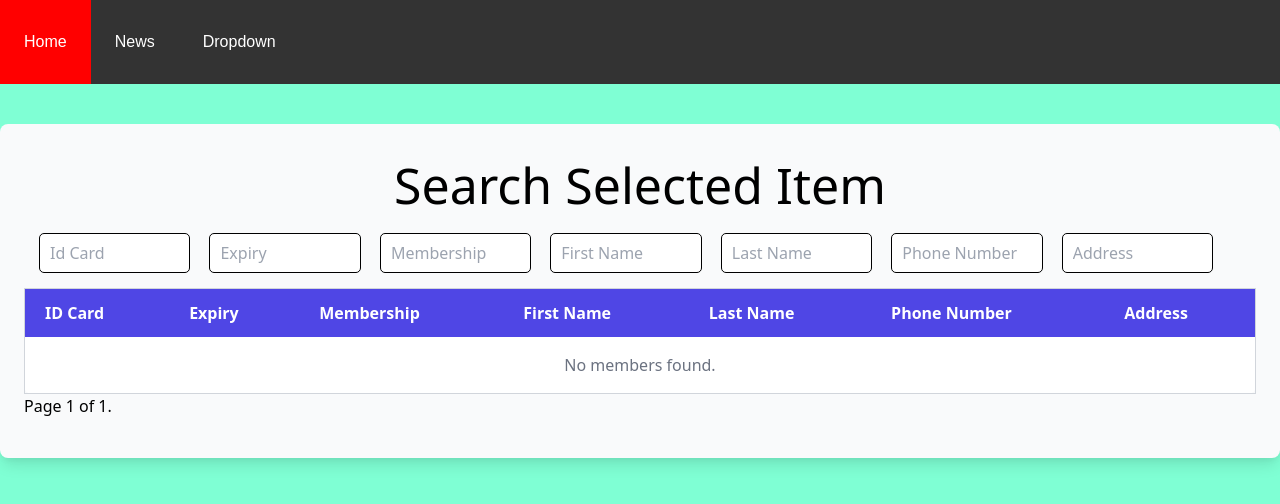
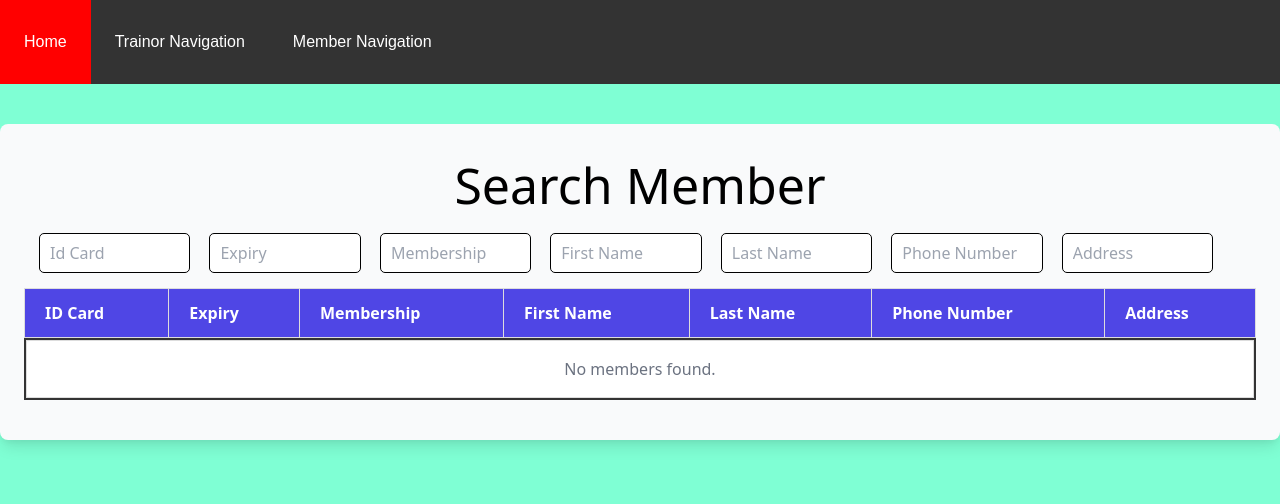
Before and after one commit to francisganapin/Django_gym_system, a Django app: page /member in a window 1280 px wide. Shown: the top 504 px of the page. Run offline with Django 4.2, Linux system fonts and the light colour scheme; lists and menus that the app fills with data are empty.

Commit message:
commit aug 17

```diff
--- a/gym_function/urls.py
+++ b/gym_function/urls.py
@@ -1,12 +1,15 @@
 from django.urls import path
-from .views import showMember_views,addMember_views
+from .views import showMember_views,addMember_views,updateMember_views,deleteMember_views
 from django.conf.urls.static import static
 from django.conf import settings
 
 urlpatterns = [
 
     path('member',showMember_views,name='showMember_views'),
-    path('add_member',addMember_views,name='addMember_views')
+    path('add_member',addMember_views,name='addMember_views'),
+    path('update_member',updateMember_views,name='updateMember_views'),
+    path('delete_member',deleteMember_views,name='deleteMember_views')
+
 ]
 
 if settings.DEBUG:
--- a/gym_function/views.py
+++ b/gym_function/views.py
@@ -1,21 +1,43 @@
-from django.shortcuts import render,redirect
+from django.shortcuts import render,redirect,get_object_or_404
 from gym_function.models import gym_members
-from .forms import RegisterFormMember
-from django.core.paginator import Paginator
+from .forms import RegisterFormMember,UpdateFormMember
+import mysql.connector
 
 # Create your views here.
 
 def showMember_views(request):
+    members = gym_members.objects.all()  # Fetch all members
+    return render(request, 'index.html', {"members": members})
 
 
-    members = gym_members.objects.all()  # Fetch all members
+from django.shortcuts import render, redirect
+from django.db import connection
 
-    paginator = Paginator(members,10)  # Show 25 contacts per page.
+def updateMember_views(request):
+    if request.method == 'POST':
+        id_card = request.POST.get('id_card')
+        expiry = request.POST.get('expiry')
 
-    page_number = request.GET.get("page")
-    page_obj = paginator.get_page(page_number)
+        with connection.cursor() as cursor:
+            cursor.execute(
+                "UPDATE gym_members SET expiry=%s WHERE id_card=%s",
+                [expiry, id_card]
+            )
+        return redirect('showMember_views')
 
-    return render(request, 'index.html', {"page_obj": page_obj})
+    return render(request, 'member/update_member.html')
+
+
+def deleteMember_views(request):
+    if request.method =='POST':
+        id_card = request.POST.get('id_card')
+
+        with connection.cursor() as cursor:
+            cursor.execute("DELETE FROM gym_members WHERE id_card = %s",
+                           [id_card]
+                           )
+        return redirect(showMember_views)
+    return render(request,'member/delete_member.html')
 
 
 def addMember_views(request):
@@ -26,4 +48,4 @@ def addMember_views(request):
             return redirect('/member?page=1')
     else:
         form = RegisterFormMember()
-    return render(request,'add_member.html',{'form':form})
+    return render(request,'member/add_member.html',{'form':form})
--- a/templates/base.html
+++ b/templates/base.html
@@ -83,15 +83,24 @@
 
     <div class="navbar">
         <a href="#home">Home</a>
-        <a href="#news">News</a>
         <div class="dropdown">
-          <button class="dropbtn">Dropdown
+          <button class="dropbtn">Trainor Navigation
             <i class="fa fa-caret-down"></i>
           </button>
           <div class="dropdown-content">
             <a href="#">Link 1</a>
             <a href="#">Link 2</a>
             <a href="#">Link 3</a>
+          </div>
+        </div>
+        <div class="dropdown">
+          <button class="dropbtn">Member Navigation
+            <i class="fa fa-caret-down"></i>
+          </button>
+          <div class="dropdown-content">
+            <a href="{% url 'addMember_views' %}">Add Member</a>
+            <a href="{% url 'updateMember_views' %}">Update Member</a>
+            <a href="{% url 'deleteMember_views' %}">Delete Member</a>
           </div>
         </div>
       </div>
--- a/templates/index.html
+++ b/templates/index.html
@@ -29,15 +29,51 @@
         font-size:50px;
         text-align: center;
     }
+
+    .scrollable-table-container {
+            width: 100%;
+            max-height: 600px; /* Adjust height to show 5 items */
+            overflow-y: auto;
+            border: 2px solid #333;
+        }
+
+        table {
+            width: 100%;
+            border-collapse: collapse;
+        }
+
+        th, td {
+            padding: 10px;
+            border: 1px solid #ddd;
+            text-align: left;
+        }
+
+        /* Optional: Custom scrollbar styling */
+        .scrollable-table-container::-webkit-scrollbar {
+            width: 8px;
+        }
+
+        .scrollable-table-container::-webkit-scrollbar-track {
+            background: #f1f1f1;
+        }
+
+        .scrollable-table-container::-webkit-scrollbar-thumb {
+            background: #888;
+        }
+
+        .scrollable-table-container::-webkit-scrollbar-thumb:hover {
+            background: #555;
+        }
+
 </style>
 
 <div class="container mx-auto p-6 bg-gray-50 rounded-lg shadow-lg mt-10">
     <div class="mb-4">
 
-        <h1 class="h1_search"> Search  Selected Item </h1>
+        <h1 class="h1_search"> Search Member </h1>
 
     <div class="input_border">
-        <input class="input_id" type="text" id="myInput_id" onkeyup="myFunction_id()" placeholder="Id Card">
+        <input class="input_id" name="q" type="text" id="myInput_id" onkeyup="myFunction_id()" placeholder="Id Card">
         <input class="input_id" type="text" id="myInput_expiry" onkeyup="myFunction_expiry()" placeholder="Expiry">
         <input class="input_id" type="text" id="myInput_membership" onkeyup="myFunction_membership()" placeholder="Membership">
         <input class="input_id" type="text" id="myInput_firstname" onkeyup="myFunction_firstname()" placeholder="First Name">
@@ -58,9 +94,14 @@
                     <th class="py-3 px-5 text-left font-semibold">Address</th>
                 </tr>
             </thead>
+        </table>
 
+<div class="scrollable-table-container">
+
+
+    <table class="min-w-full bg-white border border-gray-300 rounded-lg">
             <tbody class="member-list">
-                {% for item in page_obj %}
+                {% for item in members %}
                 <tr class="border-b hover:bg-gray-100 transition-colors duration-200">
                     <td class="py-3 px-5">{{ item.id_card }}</td>
                     <td class="py-3 px-5">{{ item.expiry }}</td>
@@ -76,25 +117,11 @@
                 </tr>
                 {% endfor %}
             </tbody>
-        </table>
 
-        <div class="pagination">
-            <span class="step-links">
-                {% if page_obj.has_previous %}
-                    <a href="?page=1">&laquo; first</a>
-                    <a href="?page={{ page_obj.previous_page_number }}">previous</a>
-                {% endif %}
+</div>
 
-                <span class="current">
-                    Page {{ page_obj.number }} of {{ page_obj.paginator.num_pages }}.
-                </span>
 
-                {% if page_obj.has_next %}
-                    <a href="?page={{ page_obj.next_page_number }}">next</a>
-                    <a href="?page={{ page_obj.paginator.num_pages }}">last &raquo;</a>
-                {% endif %}
-            </span>
-        </div>
+
     </div>
 </div>
 
```
Also changed, not shown: Documentations/problem_with_link.txt (added, +11 -0 lines), gym_function/forms.py (+20 -0 lines), templates/member/add_member.html (added, +139 -0 lines), templates/member/delete_member.html (added, +18 -0 lines), templates/member/update_member.html (added, +20 -0 lines).
